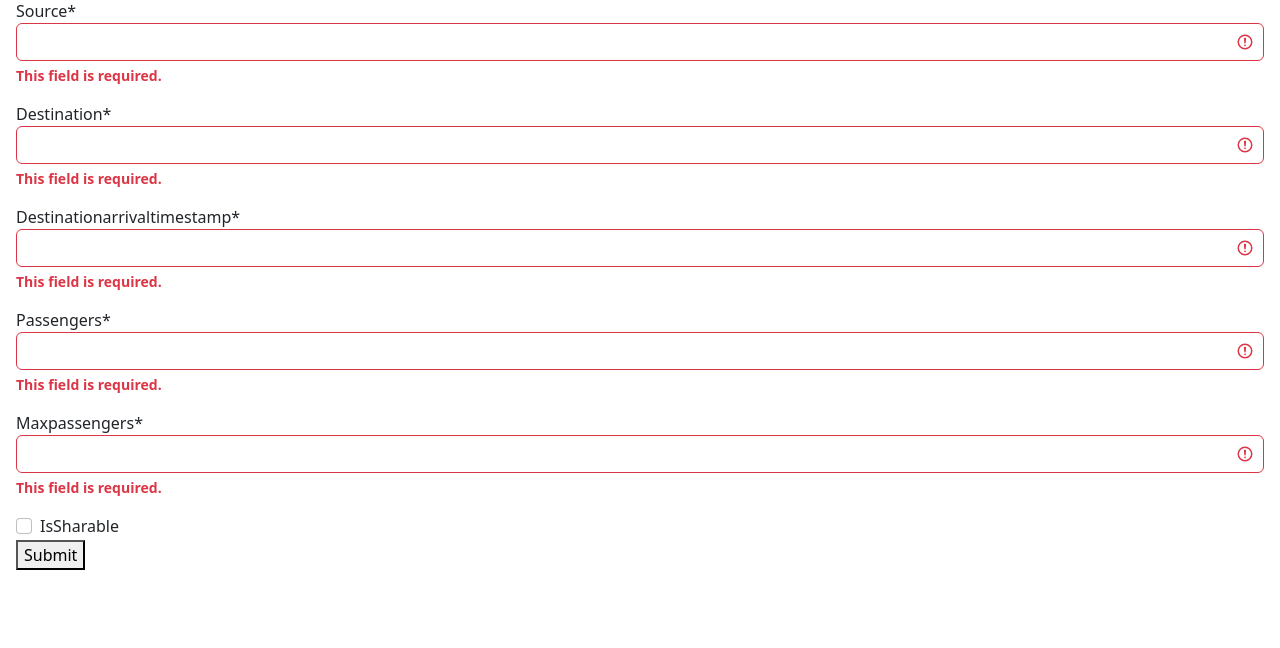
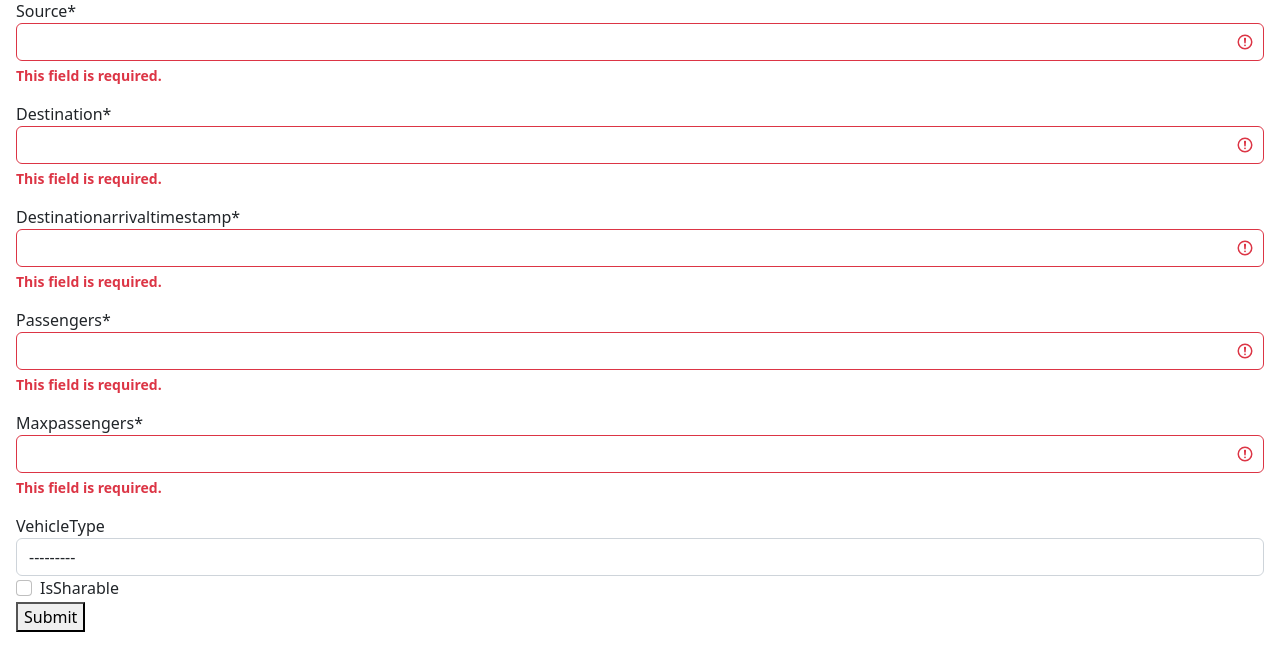
Before and after one commit to KoushikAS/-erss-hwk1-ka266-sm952, a Django app: page /rides/create/ in a window 1280 px wide. Shown: the part 169-817 px from the top of the page. Before the commit the page ends 739 px from the top, so only its background shows below. Run offline with Django 4.2, Linux system fonts and the light colour scheme; the visitor is signed in with stand-in values (Sample User, id 1); some libraries are stand-ins or nearby versions.

Commit message:
added vehicle type in ride

```diff
--- a/docker-deploy/web-app/ridesharingapp/forms.py
+++ b/docker-deploy/web-app/ridesharingapp/forms.py
@@ -42,7 +42,8 @@ class RideForm(ModelForm):
 
     class Meta:
         model = Ride
-        fields = ['source', 'destination', 'destinationArrivalTimeStamp', 'passengers', 'maxPassengers', 'isSharable']
+        fields = ['source', 'destination', 'destinationArrivalTimeStamp', 'passengers', 'maxPassengers', 'vehicleType',
+                  'isSharable']
 
 
 class OpenRidesForm(forms.Form):
--- a/docker-deploy/web-app/ridesharingapp/models.py
+++ b/docker-deploy/web-app/ridesharingapp/models.py
@@ -5,11 +5,12 @@ from django.utils.translation import gettext_lazy as _
 from django.contrib.auth.models import User
 
 
+class VehicleType(models.TextChoices):
+    FOUR_SEATER = 'FOUR_SEATER', _('4 Seats')
+    SIX_SEATER = 'SIX_SEATER', _('6 Seats')
+
+
 class Driver(models.Model):
-    class VehicleType(models.TextChoices):
-        FOUR_SEATER = 'FOUR_SEATER', _('4 Seats')
-        SIX_SEATER = 'SIX_SEATER', _('6 Seats')
-
     user = models.ForeignKey(User, on_delete=models.CASCADE)
     vehicle_type = models.CharField(max_length=15,
                                     choices=VehicleType.choices,
@@ -47,6 +48,6 @@ class Ride(models.Model):
                                         validators=[MaxValueValidator(8), MinValueValidator(1)])
     availablePassengers = models.IntegerField(default=4,
                                         validators=[MaxValueValidator(8), MinValueValidator(1)])
-
+    vehicleType = models.CharField(max_length=15, choices=VehicleType.choices, blank=True, null=True)
     def isRideEditable(self):
         return self.status == self.RideStatus.OPEN
--- a/docker-deploy/web-app/ridesharingapp/templates/view-ride.html
+++ b/docker-deploy/web-app/ridesharingapp/templates/view-ride.html
@@ -62,6 +62,10 @@ $(function(){
             <th scope="row">Is Sharable</th>
             <td>{{ride.isSharable}}</td>
         </tr>
+        <tr>
+            <th scope="row">Vehicle Type</th>
+            <td>{{ride.vehicleType}}</td>
+        </tr>
         </tbody>
     </table>
 
--- a/docker-deploy/web-app/ridesharingapp/views.py
+++ b/docker-deploy/web-app/ridesharingapp/views.py
@@ -213,7 +213,8 @@ def create_ride(request):
                     maxPassengers=form.cleaned_data['maxPassengers'],
                     availablePassengers=form.cleaned_data['maxPassengers'] - form.cleaned_data['passengers'],
                     rideOwner=party,
-                    isSharable=form.cleaned_data['isSharable'])
+                    isSharable=form.cleaned_data['isSharable'],
+                    vehicleType=form.cleaned_data['vehicleType'])
         ride.save()
         return redirect('viewride', rideId=ride.rideId)
     else:
@@ -229,7 +230,7 @@ def edit_ride(request, rideId):
     except Ride.DoesNotExist:
         messages.error(request, f"Ride not found!")
         return redirect('home')
-    if request.user.id != ride.rideOwner_id:
+    if request.user.id != ride.rideOwner.owner_id:
         messages.error(request, f"Not authorized!")
         return redirect('home')
     if ride.isRideEditable():
@@ -244,7 +245,7 @@ def edit_ride(request, rideId):
         edit_form = RideForm(initial=data)
         if request.POST:
             try:
-                party = Party.objects.get(owner=request.user)
+                party = Party.objects.get(id=ride.rideOwner_id)
             except Party.DoesNotExist:
                 messages.error(request, f"Party not found!")
                 return redirect('home')
@@ -259,6 +260,7 @@ def edit_ride(request, rideId):
                 ride.destinationArrivalTimeStamp = form.cleaned_data['destinationArrivalTimeStamp']
                 ride.rideOwner = party
                 ride.isSharable = form.cleaned_data['isSharable']
+                ride.vehicleType = form.cleaned_data['vehicleType']
                 ride.save()
                 return redirect('viewride', rideId=ride.rideId)
             else:
@@ -441,7 +443,7 @@ def delete_ride(request, rideId):
         ride = Ride.objects.get(rideId=rideId)
     except Ride.DoesNotExist:
         messages.error(request, f"Ride not found!")
-    if request.user.id != ride.rideOwner_id:
+    if request.user.id != ride.rideOwner.owner_id:
         messages.error(request, f"Not authorized!")
     else:
         if ride.isRideEditable():
```
